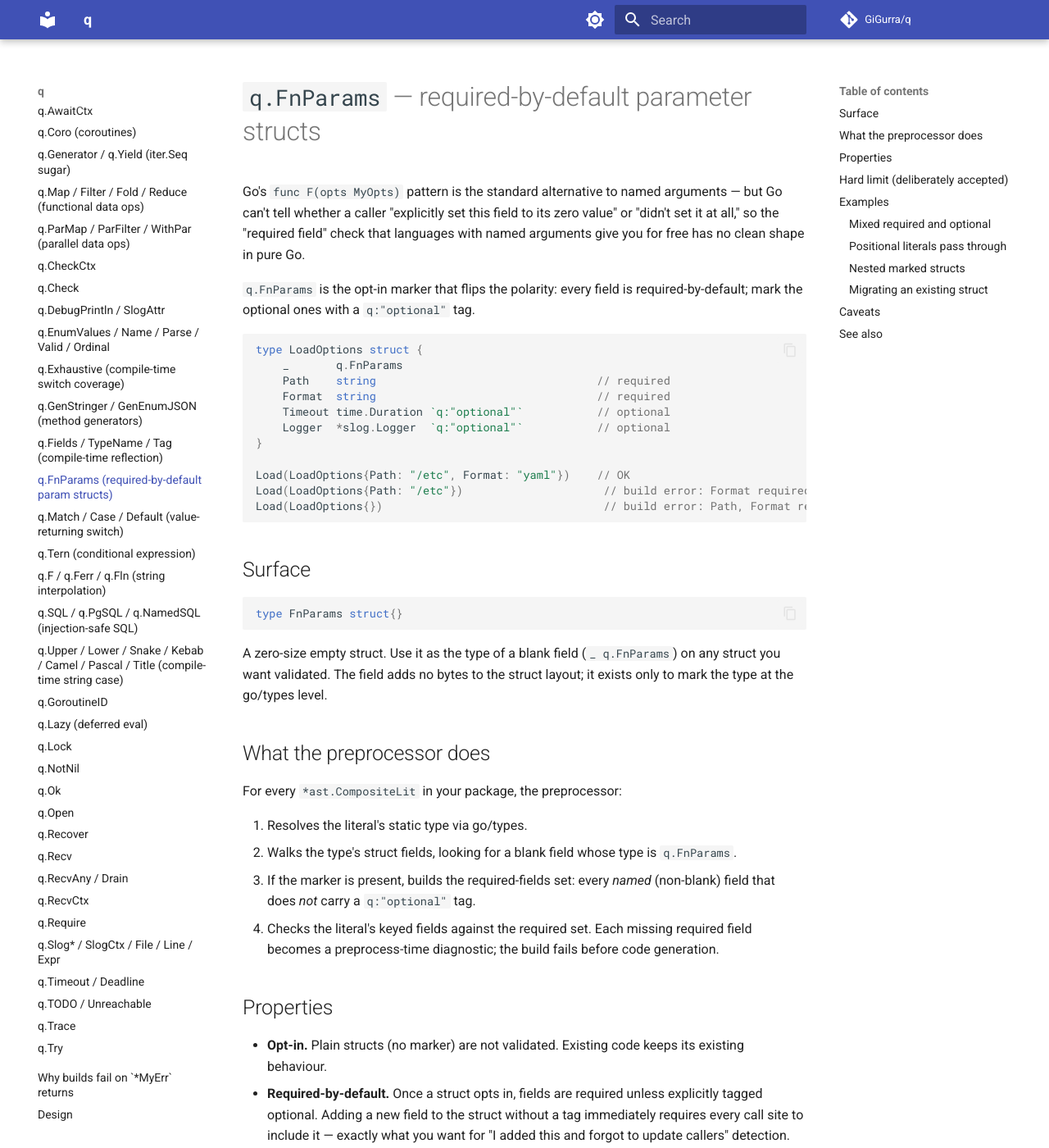
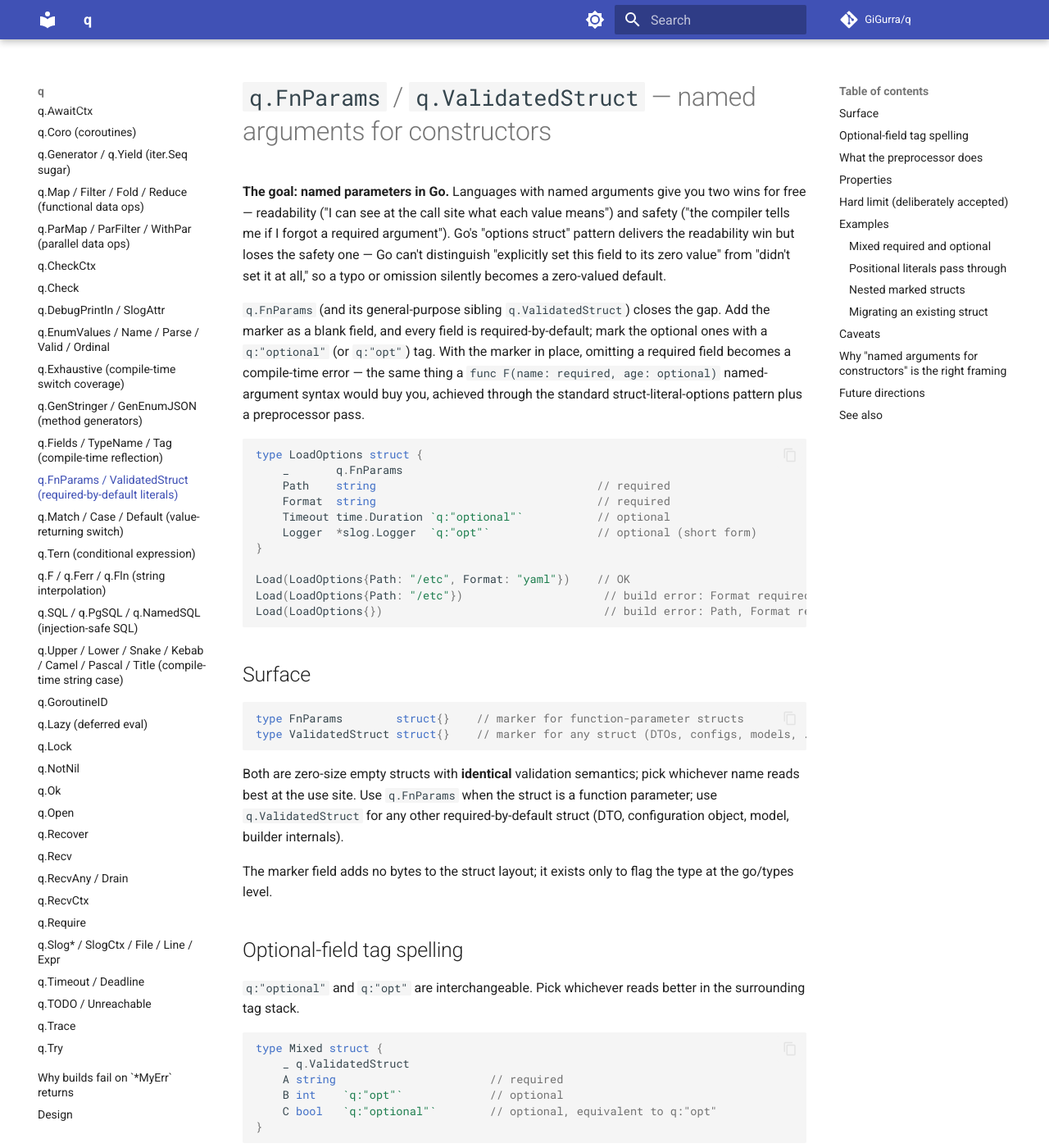
Before and after one commit to GiGurra/q, an MkDocs documentation site: the page built from docs/api/fnparams.md, in a window 1280 px wide and 1400 px high. Shown: the whole window at 82% size. Built offline with MkDocs 1.6.1 and Material for MkDocs 9.7.7, drawn with Linux system fonts in a browser that asks for light colours; comment, search, counter and statistics services are not loaded; some of the changed text lies outside the part shown.

Commit message:
q.FnParams: add q.ValidatedStruct sibling + q:"opt" tag alias
The validation logic is identical to q.FnParams; the second name lets
users frame the marker as "this struct's literals must be valid"
rather than "this struct is a function parameter," which fits DTOs,
config objects, and model structs better. The preprocessor accepts
either marker via a typename allowlist.

q:"opt" added as a short alias for q:"optional" in the per-field
opt-out tag.

Docs reframe the feature as "named parameters for constructors" —
the underlying goal is the same readability+safety pair that
languages with native named-args syntax give you. Future-directions
section sketches additional validation kinds (bounds, set membership,
mutex/co-dep, format hints, conditional requiredness) that the same
walk-every-CompositeLit machinery generalises to.

Co-Authored-By: Claude Opus 4.7 (1M context) <noreply@anthropic.com>

````diff
--- a/docs/api/fnparams.md
+++ b/docs/api/fnparams.md
@@ -1,14 +1,21 @@
-# `q.FnParams` — required-by-default parameter structs
+# `q.FnParams` / `q.ValidatedStruct` — named arguments for constructors
 
-Go's `func F(opts MyOpts)` pattern is the standard alternative to
-named arguments — but Go can't tell whether a caller "explicitly set
-this field to its zero value" or "didn't set it at all," so the
-"required field" check that languages with named arguments give you
-for free has no clean shape in pure Go.
+**The goal: named parameters in Go.** Languages with named arguments
+give you two wins for free — readability ("I can see at the call site
+what each value means") and safety ("the compiler tells me if I
+forgot a required argument"). Go's "options struct" pattern delivers
+the readability win but loses the safety one — Go can't distinguish
+"explicitly set this field to its zero value" from "didn't set it at
+all," so a typo or omission silently becomes a zero-valued default.
 
-`q.FnParams` is the opt-in marker that flips the polarity: every
-field is required-by-default; mark the optional ones with a
-`q:"optional"` tag.
+`q.FnParams` (and its general-purpose sibling `q.ValidatedStruct`)
+closes the gap. Add the marker as a blank field, and every field is
+required-by-default; mark the optional ones with a `q:"optional"`
+(or `q:"opt"`) tag. With the marker in place, omitting a required
+field becomes a compile-time error — the same thing a `func
+F(name: required, age: optional)` named-argument syntax would buy
+you, achieved through the standard struct-literal-options pattern
+plus a preprocessor pass.
 
 ```go
 type LoadOptions struct {
@@ -16,7 +23,7 @@ type LoadOptions struct {
     Path    string                                 // required
     Format  string                                 // required
     Timeout time.Duration `q:"optional"`           // optional
-    Logger  *slog.Logger  `q:"optional"`           // optional
+    Logger  *slog.Logger  `q:"opt"`                // optional (short form)
 }
 
 Load(LoadOptions{Path: "/etc", Format: "yaml"})    // OK
@@ -27,13 +34,32 @@ Load(LoadOptions{})                                 // build error: Path, Format
 ## Surface
 
 ```go
-type FnParams struct{}
+type FnParams        struct{}    // marker for function-parameter structs
+type ValidatedStruct struct{}    // marker for any struct (DTOs, configs, models, …)
 ```
 
-A zero-size empty struct. Use it as the type of a blank field
-(`_ q.FnParams`) on any struct you want validated. The field adds no
-bytes to the struct layout; it exists only to mark the type at the
-go/types level.
+Both are zero-size empty structs with **identical** validation
+semantics; pick whichever name reads best at the use site. Use
+`q.FnParams` when the struct is a function parameter; use
+`q.ValidatedStruct` for any other required-by-default struct (DTO,
+configuration object, model, builder internals).
+
+The marker field adds no bytes to the struct layout; it exists only
+to flag the type at the go/types level.
+
+## Optional-field tag spelling
+
+`q:"optional"` and `q:"opt"` are interchangeable. Pick whichever
+reads better in the surrounding tag stack.
+
+```go
+type Mixed struct {
+    _ q.ValidatedStruct
+    A string                       // required
+    B int    `q:"opt"`             // optional
+    C bool   `q:"optional"`        // optional, equivalent to q:"opt"
+}
+```
 
 ## What the preprocessor does
 
@@ -191,10 +217,57 @@ what was an intentional default.
   marker on the generic struct definition applies to every
   instantiation. Validation runs against the instantiated field set.
 
+## Why "named arguments for constructors" is the right framing
+
+Go's "options struct" pattern is a workaround for the absence of
+named arguments. It gets you the readability win (each field is
+named at the call site) but loses the safety win (the compiler
+can't tell which fields the caller actually meant to supply).
+
+`q.FnParams` / `q.ValidatedStruct` close that gap: with the marker
+in place, omitting a required field becomes a compile-time error,
+not a silent zero-value default. That's the "named args for ctors"
+shape Go's syntax has never supported directly.
+
+## Future directions
+
+The current pass enforces a single rule — "every named field must
+be keyed unless tagged optional." The same machinery (walk every
+CompositeLit, read tags via go/types, emit diagnostics) generalises
+to a richer set of literal-construction invariants:
+
+- **Bounds and shape constraints.** `q:"min=0,max=100"`,
+  `q:"len>0"`, `q:"nonzero"`. Constant-folded literals get checked
+  at compile time; non-constant values fall through to runtime guards
+  (or stay un-checked if the user prefers).
+- **Enum / set membership.** `q:"in:foo,bar,baz"` on a string
+  field, validated against literal values at compile time. Unifies
+  with `q.Exhaustive` for the named-constant case.
+- **Mutual exclusion / co-dependency.**
+  `q:"oneof:FieldA,FieldB,FieldC"` (exactly one must be keyed),
+  `q:"requires:OtherField"` (if this is keyed, OtherField must be
+  too). Useful for variant-shape options structs that don't quite
+  warrant a sum type.
+- **Format hints.** `q:"url"`, `q:"email"`, `q:"uuid"`, `q:"regex=..."`.
+  Compile-time validation when the value is a literal constant;
+  runtime check otherwise.
+- **Cross-field comparisons.** `q:"lessThan:OtherField"`,
+  `q:"after:StartTime"`. Same compile-time vs runtime split as
+  bounds checks.
+- **Conditional requiredness.** `q:"required-if=OtherField"` —
+  this field is required only when OtherField is also set. Captures
+  the common "if you opted into feature X, you must supply Y too"
+  pattern.
+
+The goal is the same throughout: surface the constraint at the
+literal site so a misuse fails the build instead of slipping through
+to runtime. Each addition is a self-contained pass extension; ship
+them one at a time as users ask.
+
 ## See also
 
 - [Design](../design.md) — the rewriter's contract and why parse-not-template.
 - `golangci-lint`'s `exhaustruct` — strictly enforces "every field
-  must be set" for tagged types. `q.FnParams` is the selective
+  must be set" for tagged types. The q markers are the selective
   variant: only truly required fields fail-loud, optionals get an
   explicit opt-out.
--- a/mkdocs.yml
+++ b/mkdocs.yml
@@ -57,7 +57,7 @@ nav:
     - q.Exhaustive (compile-time switch coverage): api/exhaustive.md
     - q.GenStringer / GenEnumJSON (method generators): api/gen.md
     - q.Fields / TypeName / Tag (compile-time reflection): api/reflection.md
-    - q.FnParams (required-by-default param structs): api/fnparams.md
+    - q.FnParams / ValidatedStruct (required-by-default literals): api/fnparams.md
     - q.Match / Case / Default (value-returning switch): api/match.md
     - q.Tern (conditional expression):  api/tern.md
     - q.F / q.Ferr / q.Fln (string interpolation): api/format.md
````
Also changed, not shown: README.md (+6 -4 lines), 6 other files.
